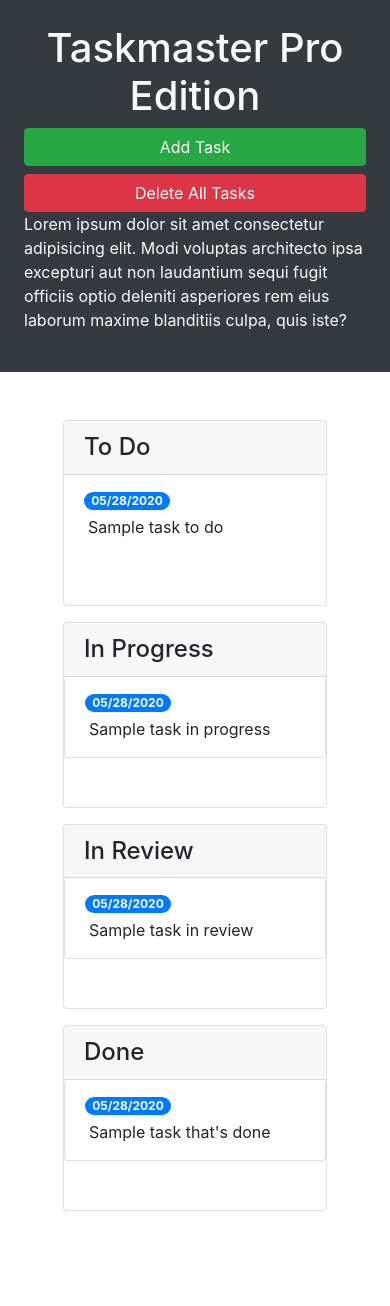
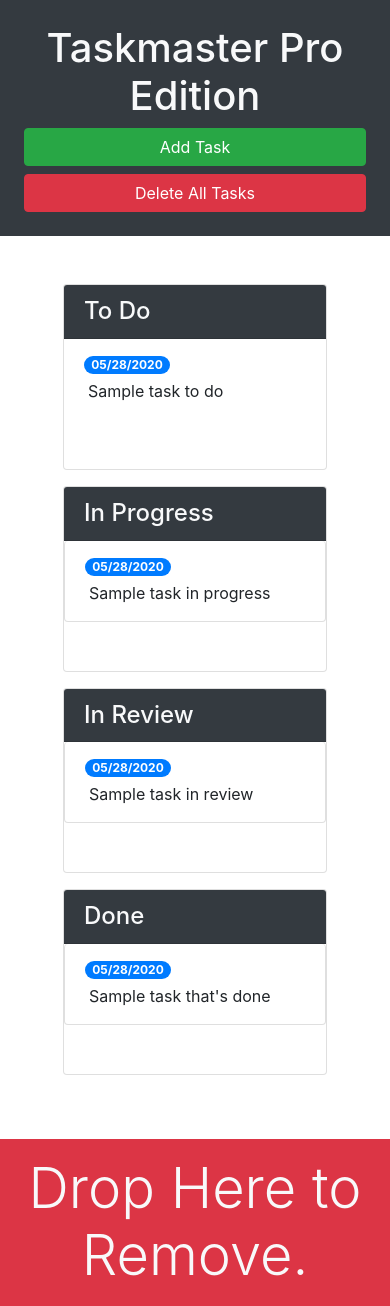
Before and after one commit to jalmo1/taskmaster-pro, a plain HTML site: page index.html in a window 390 px wide. Before the commit the page ends 1275 px from the top, so only its background shows below. Drawn offline with nearby package versions, Linux system fonts and the light colour scheme.

Commit message:
add trash bar to bottom of screen

```diff
--- a/index.html
+++ b/index.html
@@ -15,7 +15,15 @@
   <body>
     <div class="row min-vh-100 no-gutters">
       <header
-        class="col-12 col-lg-3 bg-dark text-light d-flex flex-column p-4 p-lg-3"
+        class="
+          col-12 col-lg-3
+          bg-dark
+          text-light
+          sticky-top
+          d-flex
+          flex-column
+          p-4 p-lg-3
+        "
       >
         <h1 class="text-center">Taskmaster Pro Edition</h1>
         <button
@@ -29,18 +37,18 @@
         <button id="remove-tasks" class="btn btn-block btn-danger">
           Delete All Tasks
         </button>
-        <p class="mt-auto">
+        <p class="mt-auto d-none d-lg-block">
           Lorem ipsum dolor sit amet consectetur adipisicing elit. Modi voluptas
           architecto ipsa excepturi aut non laudantium sequi fugit officiis
           optio deleniti asperiores rem eius laborum maxime blanditiis culpa,
           quis iste?
         </p>
       </header>
-      <main class="col-12 col-lg-9">
+      <main class="col-12 col-lg-9 d-flex flex-column">
         <div class="m-5 row justify-content-around">
           <div class="col-12 col-md-6 col-xl-3 mb-3">
             <div class="card">
-              <h4 class="card-header">To Do</h4>
+              <h4 class="card-header bg-dark text-light">To Do</h4>
               <ul id="list-toDo" class="list-group list-group-flush">
                 <li class="list-group-item">
                   <span class="badge badge-primary badge-pill">05/28/2020</span>
@@ -51,7 +59,7 @@
           </div>
           <div class="col-12 col-md-6 col-xl-3 mb-3">
             <div class="card">
-              <h4 class="card-header">In Progress</h4>
+              <h4 class="card-header bg-dark text-light">In Progress</h4>
               <ul
                 id="list-inProgress"
                 class="list-group"
@@ -68,7 +76,7 @@
           </div>
           <div class="col-12 col-md-6 col-xl-3 mb-3">
             <div class="card">
-              <h4 class="card-header">In Review</h4>
+              <h4 class="card-header bg-dark text-light">In Review</h4>
               <ul
                 id="list-inReview"
                 class="list-group"
@@ -83,7 +91,7 @@
           </div>
           <div class="col-12 col-md-6 col-xl-3 mb-3">
             <div class="card">
-              <h4 class="card-header">Done</h4>
+              <h4 class="card-header bg-dark text-light">Done</h4>
               <ul
                 id="list-done"
                 class="list-group"
@@ -95,6 +103,11 @@
                 </li>
               </ul>
             </div>
+          </div>
+        </div>
+        <div class="mt-auto" id="trash">
+          <div class="w-100 bg-danger p-3 text-center text-light display-4">
+            Drop Here to Remove.
           </div>
         </div>
       </main>
```
